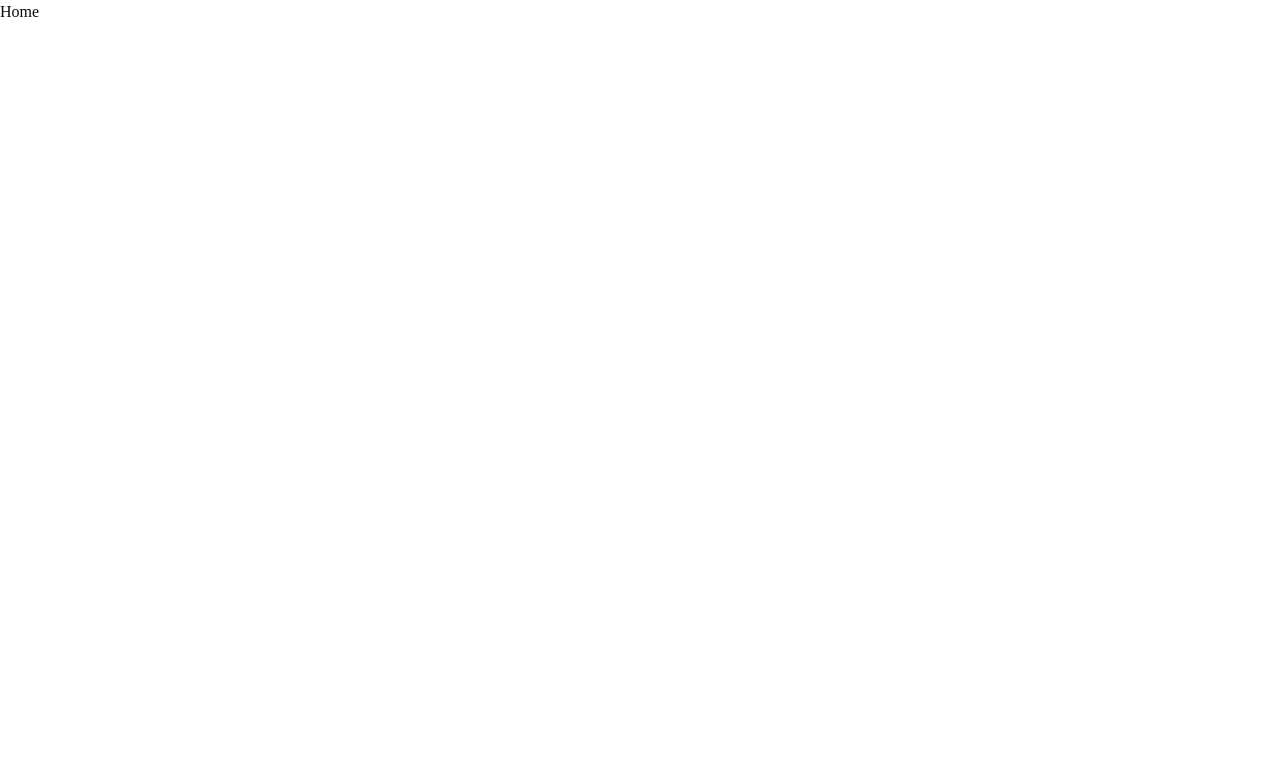
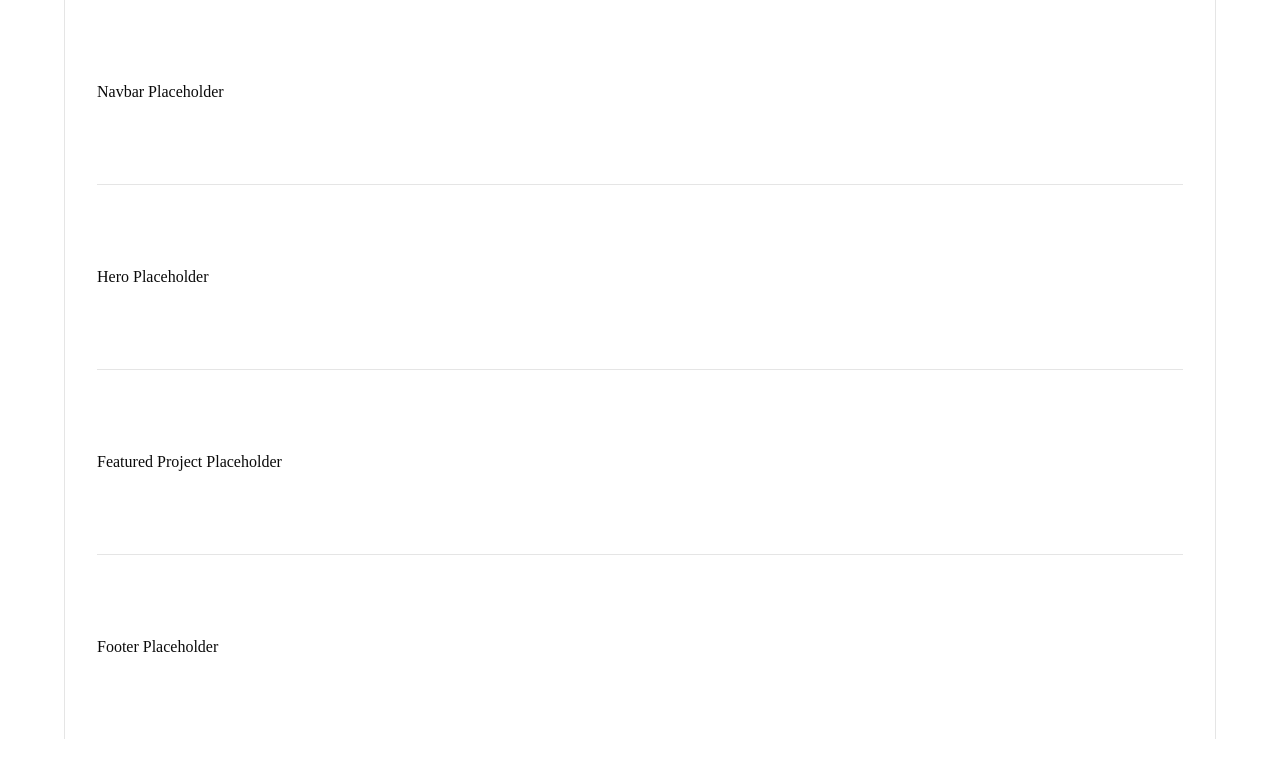
Before and after one commit to Devraj-singh-tomar/devraj-portfolio, a Next.js app: page / in a window 1280 px wide. Shown: the top 778 px of the page. Built offline with nearby package versions, Linux system fonts and the light colour scheme.

Commit message:
feat: implement layout components and structure for homepage

```diff
--- a/src/app/page.tsx
+++ b/src/app/page.tsx
@@ -1,5 +1,19 @@
-const Home = () => {
-  return <div>Home</div>;
-};
+import Container from "@/components/layout/container";
+import PageWrapper from "@/components/layout/page-wrapper";
+import Section from "@/components/layout/section";
 
-export default Home;
+export default function Home() {
+  return (
+    <PageWrapper>
+      <Container>
+        <Section>Navbar Placeholder</Section>
+
+        <Section>Hero Placeholder</Section>
+
+        <Section>Featured Project Placeholder</Section>
+
+        <Section showDivider={false}>Footer Placeholder</Section>
+      </Container>
+    </PageWrapper>
+  );
+}
--- /dev/null
+++ b/src/components/layout/container.tsx
@@ -0,0 +1,14 @@
+import { SITE } from "@/config/site";
+import { PropsWithChildren } from "react";
+
+type ContainerProps = PropsWithChildren;
+
+export default function Container({ children }: ContainerProps) {
+  return (
+    <main
+      className={`mx-auto w-full ${SITE.layout.maxWidth} border-x border-border ${SITE.layout.padding}`}
+    >
+      {children}
+    </main>
+  );
+}
--- /dev/null
+++ b/src/components/layout/divider.tsx
@@ -0,0 +1,3 @@
+export default function Divider() {
+  return <hr className="border-border" />;
+}
--- /dev/null
+++ b/src/components/layout/page-wrapper.tsx
@@ -0,0 +1,7 @@
+import { PropsWithChildren } from "react";
+
+type PageWrapperProps = PropsWithChildren;
+
+export default function PageWrapper({ children }: PageWrapperProps) {
+  return <div className="min-h-screen">{children}</div>;
+}
--- /dev/null
+++ b/src/components/layout/section.tsx
@@ -0,0 +1,20 @@
+import { PropsWithChildren } from "react";
+import Divider from "./divider";
+import { SITE } from "@/config/site";
+
+type SectionProps = PropsWithChildren<{
+  showDivider?: boolean;
+}>;
+
+export default function Section({
+  children,
+  showDivider = true,
+}: SectionProps) {
+  return (
+    <>
+      <section className={`${SITE.layout.sectionPadding}`}>{children}</section>
+
+      {showDivider && <Divider />}
+    </>
+  );
+}
--- /dev/null
+++ b/src/config/site.ts
@@ -0,0 +1,9 @@
+export const SITE = {
+  name: "Devraj",
+
+  layout: {
+    maxWidth: "max-w-6xl",
+    padding: "px-4 md:px-6 lg:px-8",
+    sectionPadding: "py-16 md:py-20",
+  },
+} as const;
```
